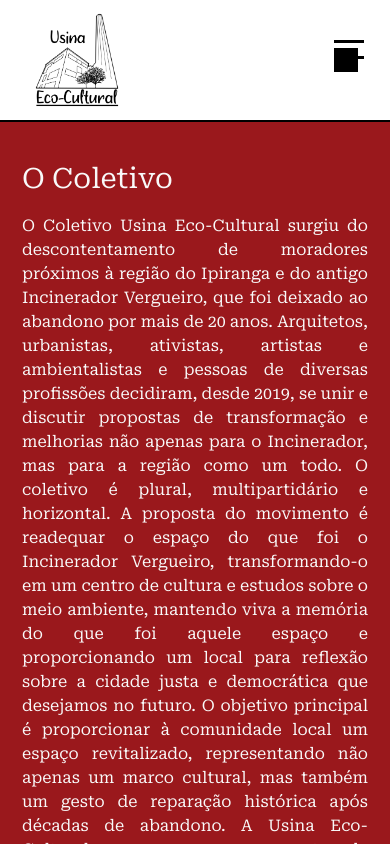
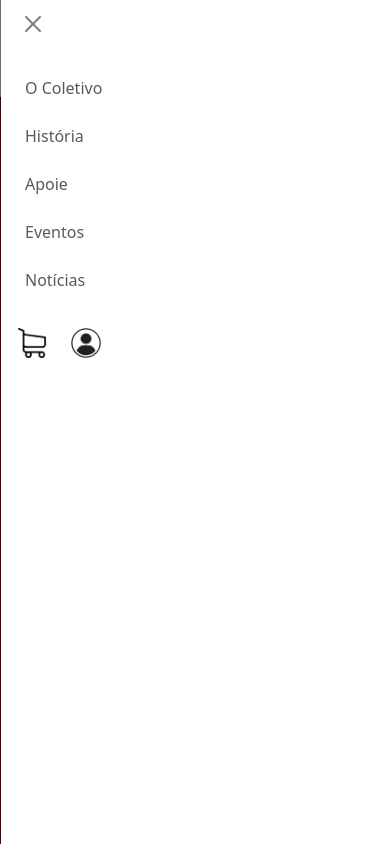
Before and after one commit to pietrop01/PI_Usina_Eco-Cultural, a plain HTML site: page index.html in a window 390 px wide. Both pictures are taken after a click on the button 346 px from the left and 60 px from the top of the page. Shown: the top 844 px of the page. Drawn offline with nearby package versions, Linux system fonts and the light colour scheme.

Commit message:
nav bar principal

```diff
--- a/css/style.css
+++ b/css/style.css
@@ -1,102 +1,58 @@
-/* CSS DA NAV BAR */
+/* Estilo da navbar */
 nav {
-  font-family: "Roboto Serif", serif;
   background-color: white;
   border-bottom: 2px solid #000;
   padding: 10px 20px;
 }
 
-/* Estilo do logo */
+/* Logo */
 #logo img {
   max-width: 100px;
   max-height: 100px;
 }
 
-/* Menu (desktop e telas maiores) */
-ul {
-  display: flex;
-  list-style: none;
-  padding: 0;
-  margin: 0;
+/* Ícones do carrinho e usuário */
+.menu-icon {
+  max-width: 40px;
+  max-height: 40px;
+  transition: transform 0.3s ease-in-out;
 }
 
-.nav-item {
-  margin: 0 15px;
-}
-
-.nav-link {
-  font-size: 20px;
-  color: black;
-  text-decoration: none;
-}
-
-.nav-link:hover {
-  text-decoration: underline;
-}
-
-/* Ícones do menu */
-#imagens-da-nav img {
-  max-width: 40px;
-  max-height: 40px;
+.menu-icon:hover {
+  transform: scale(1.2);
 }
 
 /* Botão hambúrguer */
 .navbar-toggler {
-  background: none;
   border: none;
-  cursor: pointer;
 }
 
-.navbar-toggler-icon {
-  width: 30px;
-  height: 3px;
-  background-color: black;
-  position: relative;
+.navbar-toggler i {
+  font-size: 1.8rem; /* Tamanho do ícone */
 }
 
-.navbar-toggler-icon::before,
-.navbar-toggler-icon::after {
-  content: '';
-  display: block;
-  width: 30px;
-  height: 3px;
-  background-color: black;
-  position: absolute;
-  left: 0;
-}
-
-.navbar-toggler-icon::before {
-  top: -8px;
-}
-
-.navbar-toggler-icon::after {
-  top: 8px;
+/* Alinhamento horizontal dos ícones na barra lateral */
+.offcanvas-body .d-flex {
+  flex-direction: row; /* Coloca os ícones lado a lado */
+  justify-content: left; /* Centraliza os ícones horizontalmente */
+  gap: 20px; /* Espaçamento entre os ícones */
 }
 
 /* Responsividade */
-@media (max-width: 767px) {
-  #navbarMenu {
-    display: none;
-    flex-direction: column;
-    align-items: flex-start;
-    background-color: white;
-    padding: 20px;
-    width: 100%;
-    position: absolute;
-    top: 60px;
-    left: 0;
-    z-index: 10;
+@media (max-width: 991px) {
+  #logo img {
+    max-width: 80px;
   }
 
-  #navbarMenu.active {
-    display: flex;
+  .navbar-toggler i {
+    font-size: 1.5rem;
   }
 
-  ul {
-    flex-direction: column;
-    gap: 10px;
+  .menu-icon {
+    max-width: 30px;
   }
 }
+
 
 /* CSS DO COLETIVO */
 
--- a/index.html
+++ b/index.html
@@ -10,54 +10,80 @@
   <link href="https://cdn.jsdelivr.net/npm/bootstrap@5.3.0/dist/css/bootstrap.min.css" rel="stylesheet">
   <link href="https://fonts.googleapis.com/css2?family=Roboto+Serif:wght@400;700&display=swap" rel="stylesheet">
   <link href="https://cdn.jsdelivr.net/npm/bootstrap-icons/font/bootstrap-icons.css" rel="stylesheet">
+  <link rel="stylesheet" href="https://cdn.jsdelivr.net/npm/bootstrap-icons@1.11.3/font/bootstrap-icons.min.css">
+  <script src="https://cdn.jsdelivr.net/npm/bootstrap@5.3.0/dist/js/bootstrap.bundle.min.js"></script>
   <title>Usina Eco-Cultural</title>
 </head>
 
+<!DOCTYPE html>
+<html lang="pt-br">
+
+<head>
+  <meta charset="UTF-8">
+  <meta name="viewport" content="width=device-width, initial-scale=1.0">
+  <link href="https://cdn.jsdelivr.net/npm/bootstrap@5.3.0/dist/css/bootstrap.min.css" rel="stylesheet">
+  <link href="https://cdn.jsdelivr.net/npm/bootstrap-icons/font/bootstrap-icons.css" rel="stylesheet">
+  <link rel="stylesheet" href="css/style.css">
+  <title>Navbar Personalizada</title>
+</head>
+
 <body>
-  <nav>
-    <div class="container-fluid d-flex align-items-center">
+  <!-- Navbar -->
+  <nav class="navbar navbar-expand-lg py-1 py-lg-0 shadow-sm">
+    <div class="container-fluid">
+
       <!-- Logo -->
-      <div class="col-1" id="logo">
+      <div id="logo">
         <a href="index.html">
-          <img src="./images/logo.png" alt="Logo" />
+          <img src="./images/logo.png" alt="Logo da Usina Eco-Cultural" class="logo">
         </a>
       </div>
 
-      <!-- Botão responsivo para telas pequenas -->
-      <button
-        class="navbar-toggler d-md-none ms-auto"
-        type="button"
-        data-bs-toggle="collapse"
-        data-bs-target="#navbarMenu"
-        aria-controls="navbarMenu"
-        aria-expanded="false"
-        aria-label="Toggle navigation"
-      >
-        <span class="navbar-toggler-icon"></span>
+      <!-- Botão para abrir o menu lateral -->
+      <button class="navbar-toggler ms-auto border-0" type="button" data-bs-toggle="offcanvas" data-bs-target="#side-menu"
+        aria-controls="side-menu">
+        <i class="bi bi-list fs-2"></i>
       </button>
 
-      <!-- Menu -->
-      <div class="collapse d-md-flex navbar-collapse" id="navbarMenu">
-        <ul class="navbar-nav flex-md-row ms-md-auto">
-          <li class="nav-item"><a class="nav-link" href="index.html">O Coletivo</a></li>
-          <li class="nav-item"><a class="nav-link" href="index.html">História</a></li>
-          <li class="nav-item"><a class="nav-link" href="index.html">Apoie</a></li>
-          <li class="nav-item"><a class="nav-link" href="index.html">Eventos</a></li>
-          <li class="nav-item"><a class="nav-link" href="index.html">Notícias</a></li>
-        </ul>
-
-        <!-- Ícones -->
-        <div class="col-1 d-flex align-items-center gap-3" id="imagens-da-nav">
-          <a href="loja.html">
-            <img src="./images/carrinho.png" alt="Carrinho" />
-          </a>
-          <a href="login.html">
-            <img src="./images/usuario.png" alt="Usuário" />
-          </a>
+      <!-- Menu lateral -->
+      <div class="offcanvas offcanvas-end" tabindex="-1" id="side-menu" aria-labelledby="side-menu-label">
+        <div class="offcanvas-header">
+          <button type="button" class="btn-close" data-bs-dismiss="offcanvas" aria-label="Close"></button>
+        </div>
+        <div class="offcanvas-body">
+          <!-- Links do menu -->
+          <ul class="navbar-nav ms-auto">
+            <li class="nav-item px-2 px-lg-4 py-1 py-lg-4">
+              <a href="index.html" class="nav-link">O Coletivo</a>
+            </li>
+            <li class="nav-item px-2 px-lg-4 py-1 py-lg-4">
+              <a href="index.html" class="nav-link">História</a>
+            </li>
+            <li class="nav-item px-2 px-lg-4 py-1 py-lg-4">
+              <a href="index.html" class="nav-link">Apoie</a>
+            </li>
+            <li class="nav-item px-2 px-lg-4 py-1 py-lg-4">
+              <a href="index.html" class="nav-link">Eventos</a>
+            </li>
+            <li class="nav-item px-2 px-lg-4 py-1 py-lg-4">
+              <a href="index.html" class="nav-link">Notícias</a>
+            </li>
+          </ul>
+          <!-- Ícones do carrinho e usuário na barra lateral -->
+          <div class="d-flex gap-4 mt-4">
+            <a href="loja.html">
+              <img src="./images/carrinho.png" alt="Carrinho" class="menu-icon">
+            </a>
+            <a href="login.html">
+              <img src="./images/usuario.png" alt="Usuário" class="menu-icon">
+            </a>
+          </div>
         </div>
       </div>
+
     </div>
   </nav>
+
 
   <div class="container-fluid" id="coletivo">
     <div class="row">
@@ -269,9 +295,6 @@
       </div>
     </footer>
 
-
-
-
   <script src="script.js"></script>
 </body>
 
--- a/script.js
+++ b/script.js
@@ -31,12 +31,3 @@ function mudarImagem2(direcao) {
   const carrossel = document.querySelector('.carrossel2');
   carrossel.style.transform = `translateX(-${indiceAtual * 100}%)`;
 }
-
-// Seleciona o botão e o menu
-const menuToggle = document.getElementById('menuToggle');
-const navbarMenu = document.getElementById('navbarMenu');
-
-// Adiciona um evento de clique
-menuToggle.addEventListener('click', () => {
-  navbarMenu.classList.toggle('active');
-});
```
